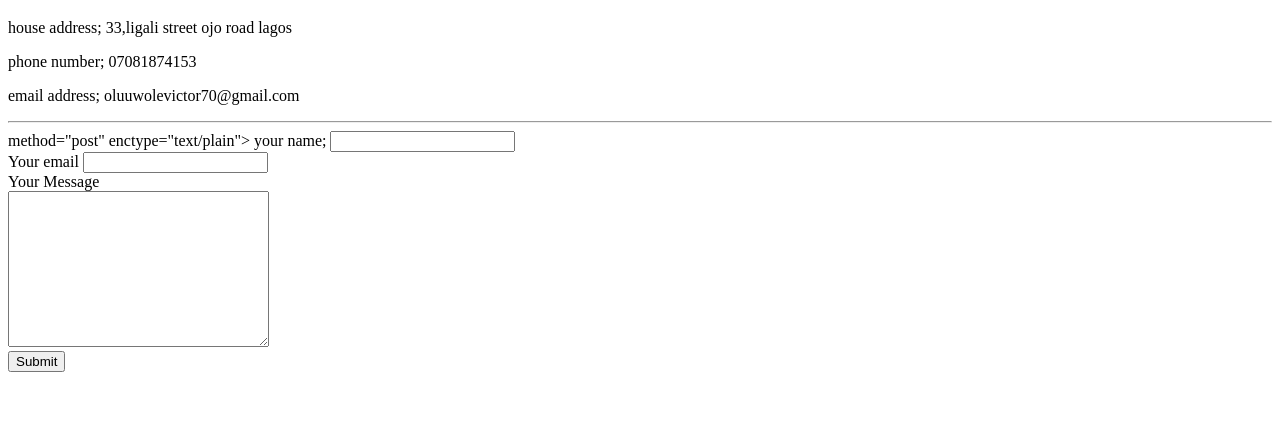
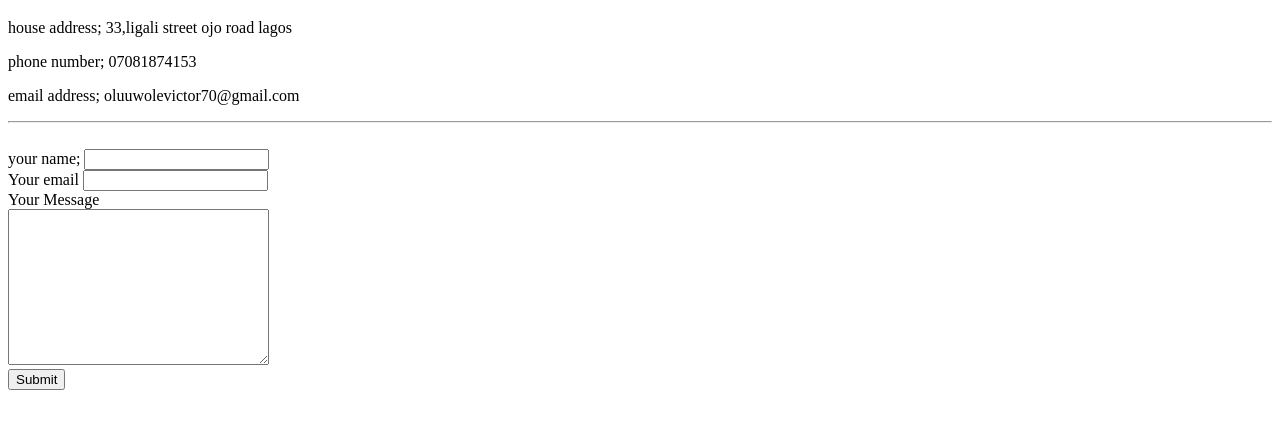
Before and after one commit to Benzene123/cv, a plain HTML site: page contact.html in a window 1280 px wide. Shown: the part 61-490 px from the top of the page. Drawn offline with Linux system fonts and the light colour scheme.

Commit message:
add initial website

```diff
--- a/contact.html
+++ b/contact.html
@@ -12,10 +12,11 @@
       <p>email address; oluuwolevictor70@gmail.com</p>
       <hr>
 
-      <form<a href="mailto:oluuwolevictor70@gmail.com"></a> method="post" enctype="text/plain">
+      <form action="mailto:oluuwolevictor70@gmail.com" method="post" enctype="text/plain"><br>
         <label>your name;</label>
         <input type="text" name="yourname"><br>
         <label>Your email</label>
+        <a href="mailto:oluuwolevictor70@gmail.com?"></a>
         <input type="email" name="youremail"><br>
         <label>Your Message</label><br>
         <textarea name="yourmessage" rows="10" cols="30"></textarea><br>
```
